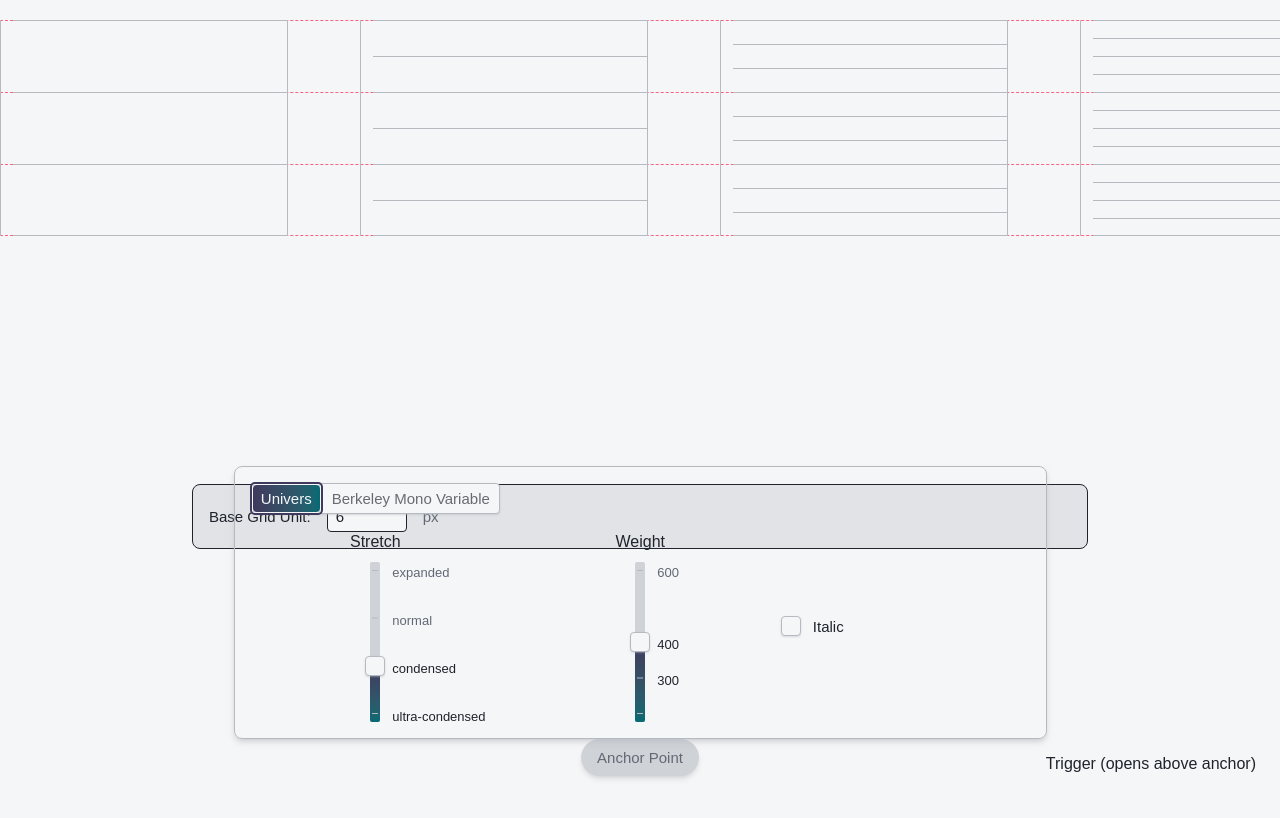
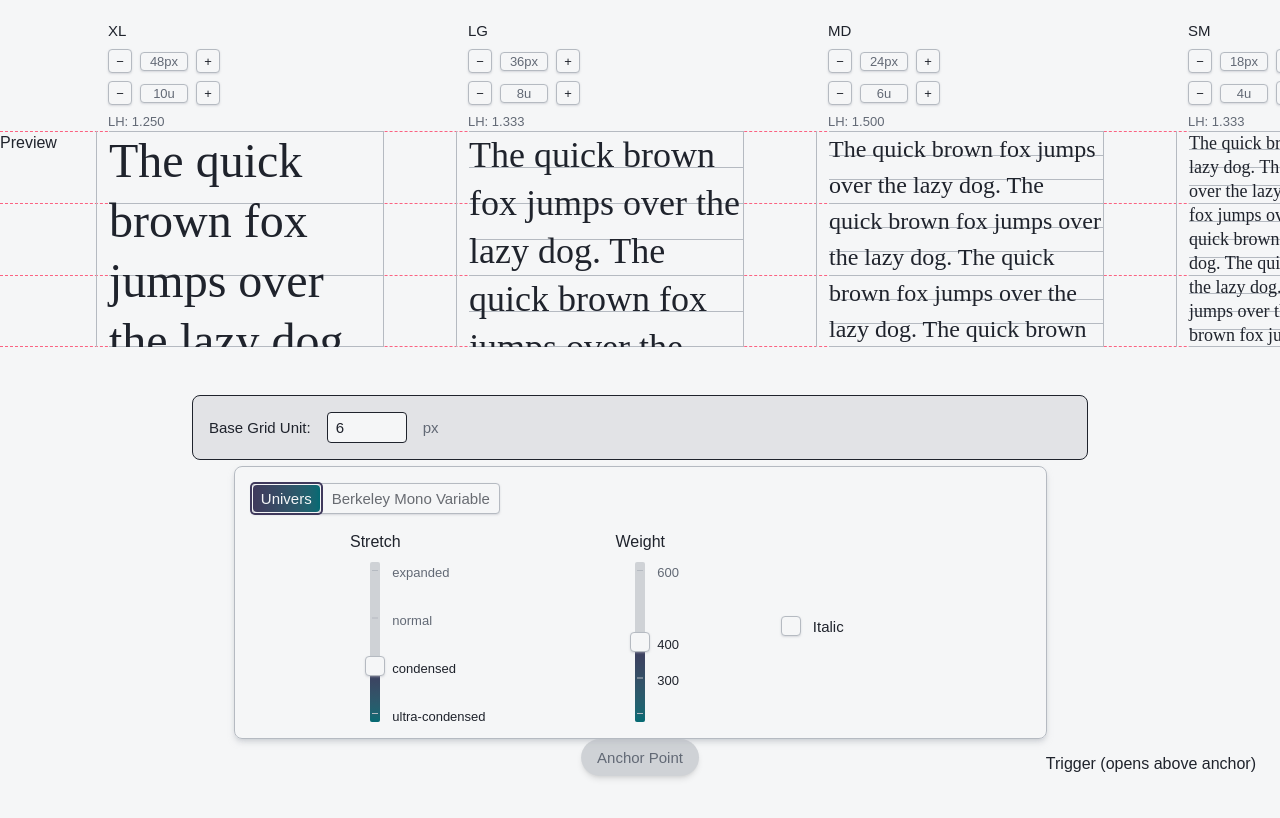
Before and after one commit to hugentobler/website, a SvelteKit app: page /typography/preview in a window 1280 px wide. Built offline with nearby package versions, Linux system fonts and the light colour scheme; a web font is replaced by a local one.

Commit message:
Add Button and Output

```diff
--- /dev/null
+++ b/src/lib/components/ui/Button.svelte
@@ -0,0 +1,42 @@
+<!--
+	@component Button
+
+	A simple button component wrapping bits-ui button primitive.
+
+	@see https://bits-ui.com/docs/components/button
+
+	All Button.Root props are supported and passed through.
+-->
+<script lang="ts">
+	import type { WithoutChild } from "bits-ui";
+	import { Button as ButtonPrimitive } from "bits-ui";
+	import type { ComponentProps } from "svelte";
+	import { cn } from "$lib/utils/cn";
+
+	type Props = WithoutChild<ComponentProps<typeof ButtonPrimitive.Root>>;
+
+	let { ref = $bindable(null), class: className, ...restProps }: Props = $props();
+</script>
+
+<ButtonPrimitive.Root
+	bind:ref
+	{...restProps}
+	class={cn(
+		// Base styles
+		"bg-background border-border shadow-border/50 relative inline-flex items-center justify-center rounded-sm border shadow-xs transition-colors",
+		// Hover states
+		"hover:bg-muted",
+		// Cursor states
+		"cursor-alias",
+		// Active state animation
+		"active:scale-[0.98]",
+		// Focus states
+		"focus-visible:ring-accent focus-visible:ring-offset-background focus-visible:ring-2 focus-visible:ring-offset-1 focus-visible:outline-none",
+		// Disabled state
+		"disabled:pointer-events-none disabled:cursor-not-allowed disabled:opacity-50",
+		// Custom class
+		className
+	)}
+>
+	{@render restProps.children?.()}
+</ButtonPrimitive.Root>
--- /dev/null
+++ b/src/lib/components/ui/Output.svelte
@@ -0,0 +1,36 @@
+<!--
+	@component Output
+
+	A simple output component for displaying values.
+	Uses HTML output element with consistent styling.
+
+	@prop {string} [for] - Associates output with form controls
+	@prop {string} [class] - Additional CSS classes
+
+	All other output element props are supported and passed through.
+-->
+<script lang="ts">
+	import type { HTMLOutputAttributes } from "svelte/elements";
+	import { cn } from "$lib/utils/cn";
+
+	type Props = HTMLOutputAttributes & {
+		class?: string;
+	};
+
+	let { for: htmlFor, class: className, children, ...restProps }: Props = $props();
+</script>
+
+<output
+	for={htmlFor}
+	{...restProps}
+	class={cn(
+		// Base styles
+		"bg-background border-border shadow-border/50 relative inline-flex items-center justify-center rounded-sm border shadow-xs",
+		// Text styles
+		"text-muted-foreground text-xs",
+		// Custom class
+		className
+	)}
+>
+	{@render children?.()}
+</output>
--- a/src/lib/components/ui/index.ts
+++ b/src/lib/components/ui/index.ts
@@ -1,4 +1,6 @@
+export { default as Button } from "./Button.svelte";
 export { default as Checkbox } from "./Checkbox.svelte";
+export { default as Output } from "./Output.svelte";
 export { default as Popover } from "./Popover.svelte";
 export { default as Slider } from "./Slider.svelte";
 export { default as ToggleGroup } from "./ToggleGroup.svelte";
--- a/src/routes/typography/preview/+page.svelte
+++ b/src/routes/typography/preview/+page.svelte
@@ -1,5 +1,5 @@
 <script lang="ts">
-	import { Checkbox, Popover, Slider, ToggleGroup } from "$lib/components/ui";
+	import { Button, Checkbox, Output, Popover, Slider, ToggleGroup } from "$lib/components/ui";
 	import {
 		BER_SLANT_RANGE,
 		BER_WEIGHT_RANGE,
@@ -101,34 +101,108 @@
 	);
 </script>
 
-<div class="my-5 grid w-full grid-rows-2 overflow-x-auto">
+<div class="my-5 w-full overflow-x-scroll pb-4">
+	<!-- Type scale controls row -->
+	<div
+		class="grid"
+		style:grid-template-columns="auto repeat({typeSizes.length}, 1fr {baseGridUnit * 12}px)"
+	>
+		<div class="w-24" style:grid-column="1"></div>
+		{#each typeSizes as size, i}
+			{@const scale = typeScale[size]}
+			{@const colStart = 2 + i * 2}
+			{@const colEnd = colStart + 1}
+			<div class="flex w-72 flex-col gap-2 pl-3" style:grid-column="{colStart} / {colEnd}">
+				<div class="text-sm font-medium uppercase">{size}</div>
+				<!-- Font Size Control -->
+				<div class="flex items-center gap-2">
+					<Button
+						class="h-6 w-6 text-xs"
+						onclick={() => updateTypeScale(size, "fontSize", scale.fontSize - 1)}
+						aria-label="Decrease font size"
+					>
+						−
+					</Button>
+					<Output class="w-12 text-center">
+						{scale.fontSize}px
+					</Output>
+					<Button
+						class="h-6 w-6 text-xs"
+						onclick={() => updateTypeScale(size, "fontSize", scale.fontSize + 1)}
+						aria-label="Increase font size"
+					>
+						+
+					</Button>
+				</div>
+				<!-- Line Units Control -->
+				<div class="flex items-center gap-2">
+					<Button
+						class="h-6 w-6 text-xs"
+						onclick={() => updateTypeScale(size, "lineUnits", Math.max(1, scale.lineUnits - 1))}
+						aria-label="Decrease line units"
+					>
+						−
+					</Button>
+					<Output class="w-12 text-center">
+						{scale.lineUnits}u
+					</Output>
+					<Button
+						class="h-6 w-6 text-xs"
+						onclick={() => updateTypeScale(size, "lineUnits", scale.lineUnits + 1)}
+						aria-label="Increase line units"
+					>
+						+
+					</Button>
+				</div>
+				<!-- Calculated values -->
+				<div class="text-muted-foreground text-xs">
+					<div>
+						LH: {calculateLineHeight(scale.fontSize, scale.lineUnits, baseGridUnit).toFixed(3)}
+					</div>
+				</div>
+			</div>
+		{/each}
+	</div>
+	<!-- Preview grid -->
 	<div
 		class="grid grid-flow-col"
 		style:grid-template-columns="auto repeat({typeSizes.length}, 1fr {baseGridUnit * 12}px)"
 		style:grid-template-rows="repeat({previewRows}, {baseGridUnit * 12}px)"
 	>
-		<div class="row-span-full w-24">Preview</div>
+		<div class="row-span-full w-24" style:grid-column="1">Preview</div>
 		{#each typeSizes as size, i}
 			{@const scale = typeScale[size]}
 			{@const totalRows = scale.rows * previewRows}
 			{@const colStart = 2 + i * 2}
 			{@const colEnd = colStart + 1}
 			<div
-				class="relative row-span-full box-border w-72 overflow-clip border-x border-x-(--color-charcoal-300) pl-3"
+				class="relative row-span-full w-72 overflow-clip border-x border-x-(--color-charcoal-300) pl-3"
 				style:grid-column="{colStart} / {colEnd}"
 			>
 				<div class="grid h-full" style:grid-template-rows="repeat({totalRows}, 1fr)">
 					{#each Array(totalRows) as _}
-						<div
-							class="relative border-t border-(--color-charcoal-300) last-of-type:border-b"
-						></div>
+						<div class="border-t border-(--color-charcoal-300) last-of-type:border-b"></div>
 					{/each}
+				</div>
+				<div
+					class="absolute inset-0 pl-3"
+					style:font-size="{scale.fontSize}px"
+					style:line-height={calculateLineHeight(scale.fontSize, scale.lineUnits, baseGridUnit)}
+					style:font-family={fontVariationSettings.fontFamily}
+					style:font-stretch={fontVariationSettings.fontStretch}
+					style:font-weight={fontVariationSettings.fontWeight}
+					style:font-style={fontVariationSettings.fontStyle}
+					style:font-variation-settings={fontVariationSettings.fontVariationSettings}
+				>
+					{Array(totalRows + 1)
+						.fill(`${SAMPLE_TEXT}.`)
+						.join(" ")}
 				</div>
 			</div>
 		{/each}
 		{#each Array(previewRows) as _, rowIndex}
 			<div
-				class="col-span-full box-border border-t border-dashed border-(--color-raspberry-300)"
+				class="col-span-full border-t border-dashed border-(--color-raspberry-300)"
 				class:border-b={rowIndex === previewRows - 1}
 				style:grid-row={rowIndex + 1}
 			></div>
```
